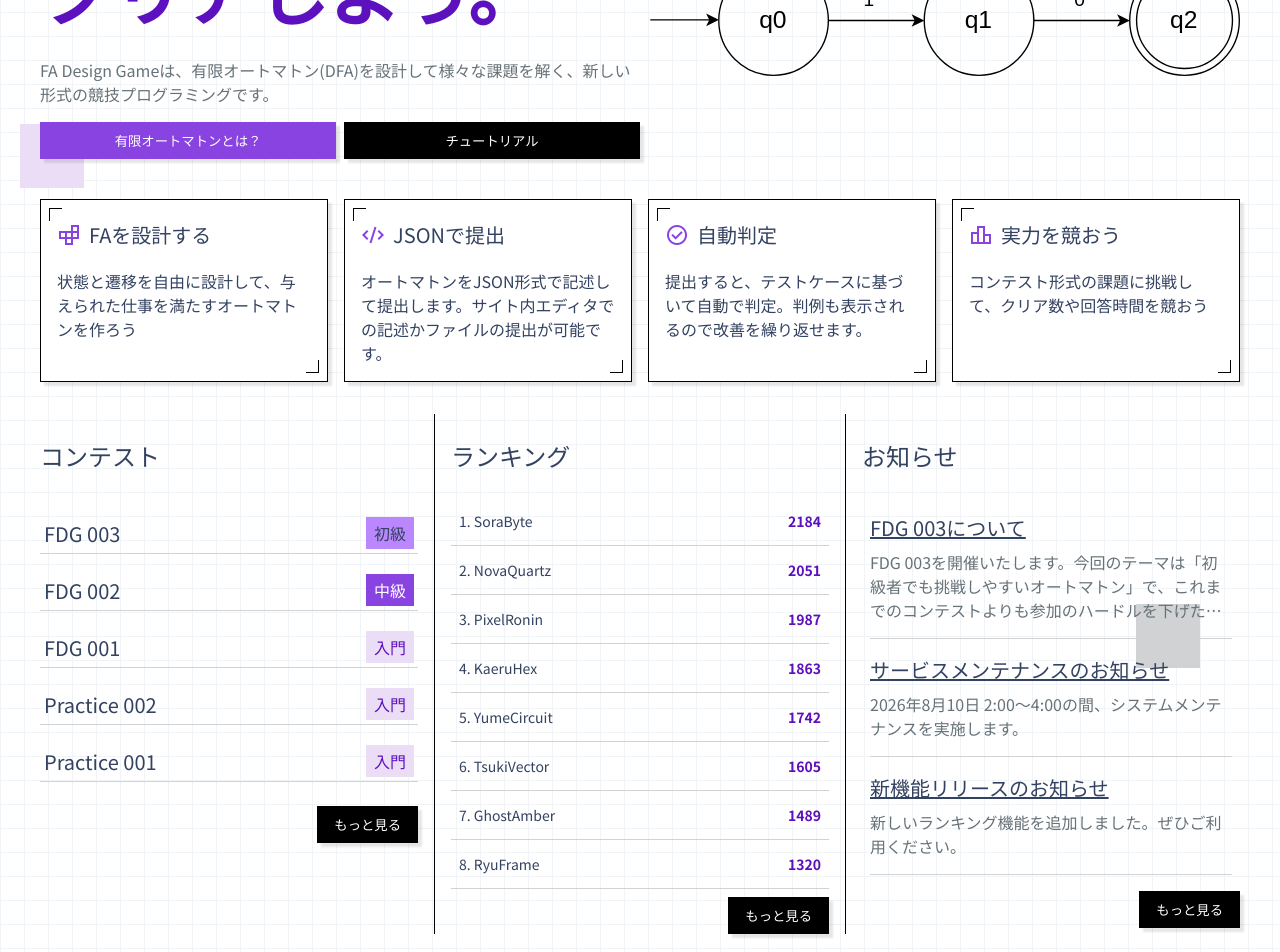
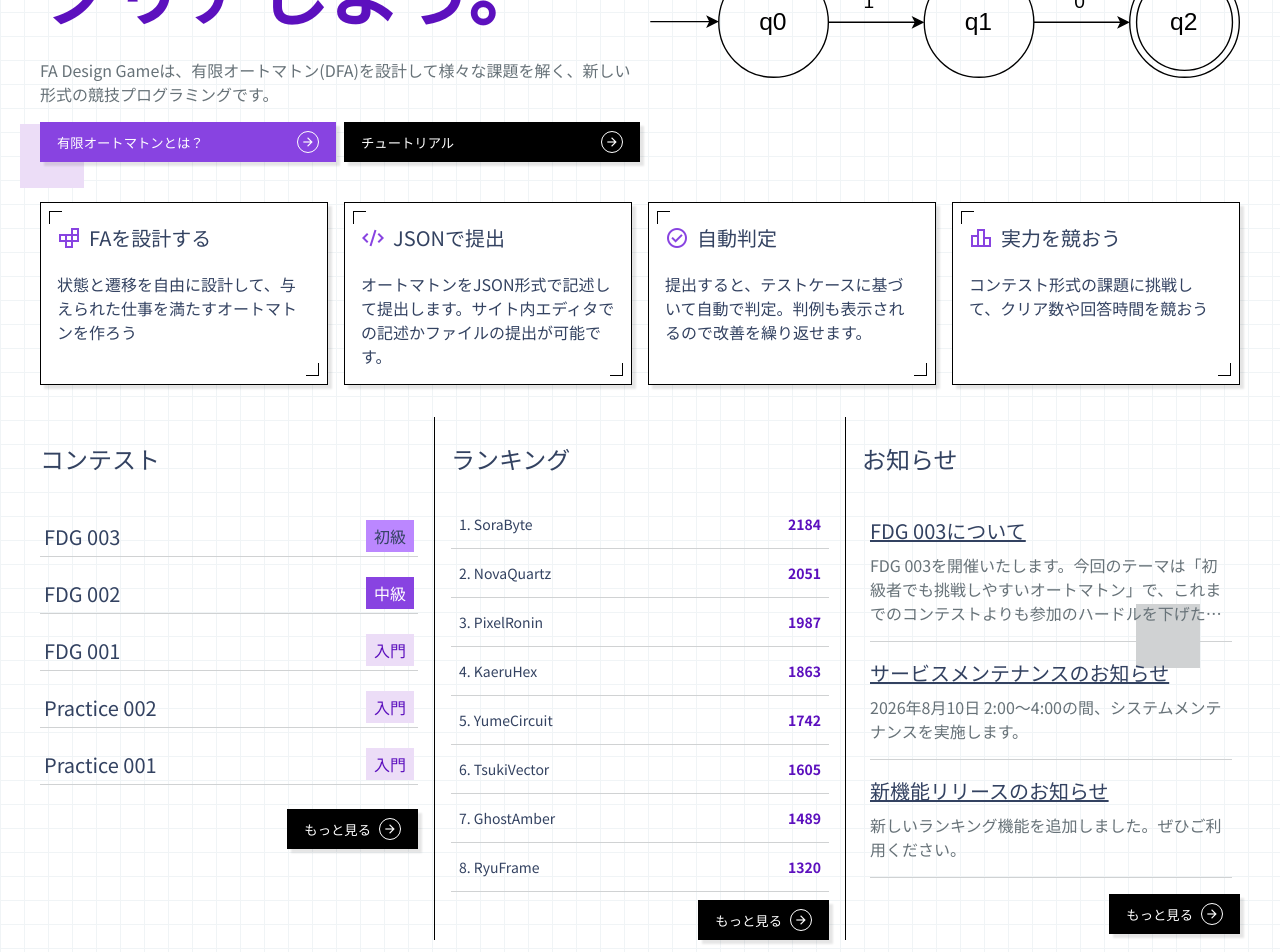
Before and after one commit to automaton-games/fa-design-game, a React (Vite) app in the folder frontend/: page / in a window 1280 px wide. Shown: the part 300-1252 px from the top of the page. Built offline with nearby package versions, Linux system fonts and the light colour scheme.

Commit message:
ボタンにiconを追加できるようにした

```diff
--- a/frontend/index.html
+++ b/frontend/index.html
@@ -7,7 +7,7 @@
     <link rel="preconnect" href="https://fonts.googleapis.com">
     <link rel="preconnect" href="https://fonts.gstatic.com" crossorigin>
     <link href="https://fonts.googleapis.com/css2?family=Noto+Sans+JP:wght@100..900&display=swap" rel="stylesheet">
-    <link rel="stylesheet" href="https://fonts.googleapis.com/css2?family=Material+Symbols+Outlined:opsz,wght,FILL,GRAD@24,400,0,0&icon_names=check_circle,code_xml,crossword,leaderboard" />
+    <link rel="stylesheet" href="https://fonts.googleapis.com/css2?family=Material+Symbols+Outlined:opsz,wght,FILL,GRAD@24,400,0,0&icon_names=arrow_forward,check_circle,code_xml,crossword,leaderboard,login" />
   </head>
   <body>
     <div id="root"></div>
--- a/frontend/src/components/Button/Button.css
+++ b/frontend/src/components/Button/Button.css
@@ -1,7 +1,26 @@
 .button {
+  display: flex;
+  align-items: center;
+  justify-content: space-between;
+  gap: var(--space-2);
   padding: 8px 16px;
   cursor: pointer;
   box-shadow: 4px 4px 2px rgba(0, 0, 0, 0.1);
+}
+
+.button__arrow {
+  display: inline-flex;
+  align-items: center;
+  justify-content: center;
+  width: 20px;
+  height: 20px;
+  border-radius: 50%;
+  border: 1px solid currentColor;
+}
+
+.button__arrow .material-symbols-outlined {
+  font-size: 14px;
+  color: currentColor;
 }
 
 /* メインのボタンのデザイン */
--- a/frontend/src/components/Button/button.tsx
+++ b/frontend/src/components/Button/button.tsx
@@ -5,10 +5,11 @@ type ButtonProps = {
   children: ReactNode;
   className: string;
   variant?: "primary" | "sub";
+  icon?: string;
   onClick?: () => void;
 };
 
-export default function Button({ children, className ,variant = "primary" ,onClick }: ButtonProps) {
+export default function Button({ children, className ,variant = "primary" ,icon ,onClick }: ButtonProps) {
   return (
     <button
       type="button"
@@ -16,6 +17,11 @@ export default function Button({ children, className ,variant = "primary" ,onCli
       onClick={onClick}
     >
       {children}
+      {icon && (
+        <span className="button__arrow">
+          <span className="material-symbols-outlined">{icon}</span>
+        </span>
+      )}
     </button>
   );
 }
--- a/frontend/src/components/Header/header.tsx
+++ b/frontend/src/components/Header/header.tsx
@@ -9,7 +9,7 @@ export default function Header() {
         <a href="#">Top</a>
         <a href="#">遊び方</a>
         <a href="#">コンテスト</a>
-        <Button className="tmp">ログイン</Button>
+        <Button className="tmp" icon="login">ログイン</Button>
         <Button className="tmp" variant="sub">新規登録</Button>
       </div>
     </div>
--- a/frontend/src/features/top/components/Contests/contests.tsx
+++ b/frontend/src/features/top/components/Contests/contests.tsx
@@ -31,7 +31,7 @@ export default function Contests() {
           ))}
         </div>
         <div className="contests__button__wrapper">
-          <Button className="contests__button" variant="sub">もっと見る</Button>
+          <Button className="contests__button" variant="sub" icon="arrow_forward">もっと見る</Button>
         </div>
       </div>
   )
--- a/frontend/src/features/top/components/Hero/hero.tsx
+++ b/frontend/src/features/top/components/Hero/hero.tsx
@@ -16,8 +16,8 @@ export default function Hero() {
           </p>
           <p className="hero__subtext">FA Design Gameは、有限オートマトン(DFA)を設計して様々な課題を解く、新しい形式の競技プログラミングです。</p>
           <div className="hero__tutorials">
-            <Button className="button__automaton">有限オートマトンとは？</Button>
-            <Button variant="sub" className="button__tutorial">チュートリアル</Button>
+            <Button className="button__automaton" icon="arrow_forward">有限オートマトンとは？</Button>
+            <Button variant="sub" className="button__tutorial" icon="arrow_forward">チュートリアル</Button>
           </div>
         </div>
         <div className="hero__picture">
--- a/frontend/src/features/top/components/News/news.tsx
+++ b/frontend/src/features/top/components/News/news.tsx
@@ -21,7 +21,7 @@ export default function News() {
         ))}
       </div>
       <div className="news__button__wrapper">
-        <Button className="news__button" variant="sub">もっと見る</Button>
+        <Button className="news__button" variant="sub" icon="arrow_forward">もっと見る</Button>
       </div>
     </div>
   )
--- a/frontend/src/features/top/components/Ranking/ranking.tsx
+++ b/frontend/src/features/top/components/Ranking/ranking.tsx
@@ -26,7 +26,7 @@ export default function Ranking() {
           ))}
         </div>
         <div className="ranking__button__wrapper">
-          <Button className="ranking__button" variant="sub">もっと見る</Button>
+          <Button className="ranking__button" variant="sub" icon="arrow_forward">もっと見る</Button>
         </div>
       </div>
   )
```
